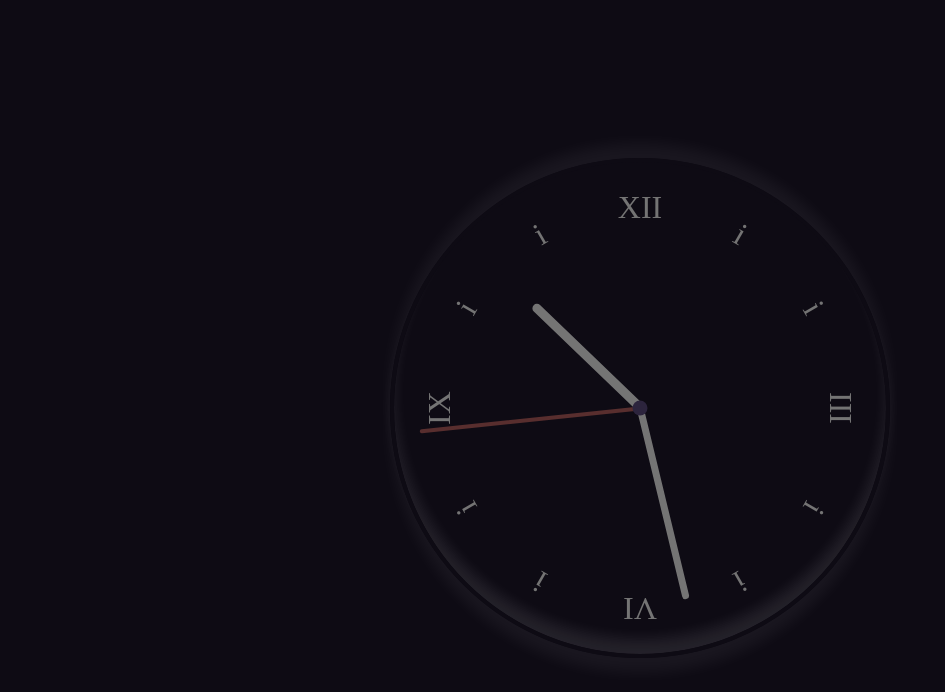
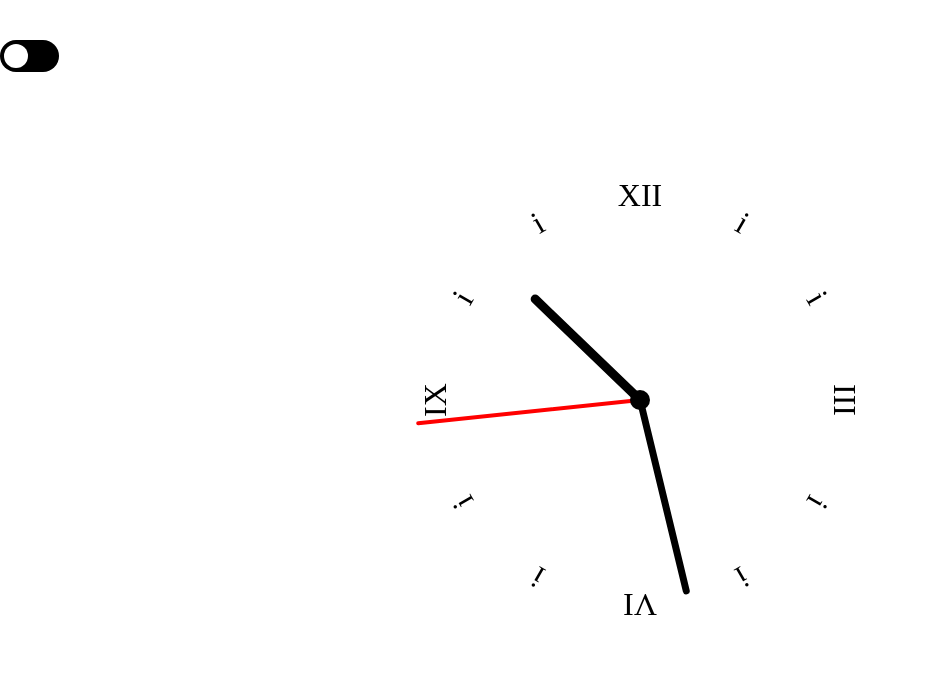
Before and after one commit to jozu2/feb2023-clock, a plain HTML site: page index.html in a window 1280 px wide. Shown: the whole page, without its empty margins (0-945 px from the left). Drawn offline with Linux system fonts and the light colour scheme.

Commit message:
added a darkmode feature

```diff
--- a/index.html
+++ b/index.html
@@ -8,6 +8,15 @@
     <title>Clock</title>
   </head>
   <body>
+    <div class="menu">
+      <div class="toggle-container">
+        <div class="toggle">
+          <div class="toggle-btn"></div>
+        </div>
+      </div>
+    </div>
+
+    <div class="clock-container">
       <div class="clock">
         <div class="hand hour" data-hour-hand></div>
         <div class="hand minute" data-minute-hand></div>
@@ -25,7 +34,7 @@
         <div class="number number11">i</div>
         <div class="number number12">XII</div>
       </div>
-
+    </div>
     <script src="index.js"></script>
   </body>
 </html>
--- a/index.js
+++ b/index.js
@@ -1,6 +1,9 @@
 const hourHand = document.querySelector("[data-hour-hand]");
 const minuteHand = document.querySelector("[data-minute-hand]");
 const secondHand = document.querySelector("[data-second-hand]");
+const toggle = document.querySelector(".toggle");
+const containerClock = document.querySelector(".clock-container");
+const clock = document.querySelector(".clock");
 
 setInterval(setClock, 1000);
 
@@ -20,3 +23,9 @@ function setRotation(element, rotationRatio) {
 }
 
 setClock();
+
+toggle.addEventListener("click", () => {
+  toggle.classList.toggle("active");
+  clock.classList.toggle("active");
+  containerClock.classList.toggle("active");
+});
--- a/style.css
+++ b/style.css
@@ -4,12 +4,22 @@
   box-sizing: border-box;
 }
 body {
-  background-color: rgb(14, 11, 20);
+  margin: 0;
+  padding: 0;
+}
+
+.clock-container {
+  background-color: white;
   display: flex;
   justify-content: center;
   align-items: center;
   min-height: 100vh;
   overflow: hidden;
+  transition: 0.3s;
+}
+.clock-container.active {
+  background-color: rgb(14, 11, 20);
+  transition: 0.3s;
 }
 
 .clock {
@@ -17,24 +27,31 @@ body {
   height: 500px;
   border-radius: 50%;
   position: relative;
-  border: solid 4px rgb(14, 11, 20);
   box-shadow: 0 -15px 15px rgb(255, 255, 255, 0.05),
     inset 0 -15px 15px rgb(255, 255, 255, 0.05),
     0 15px 15px rgb(255, 255, 255, 0.05),
     inset 0 -15px 18px rgb(255, 255, 255, 0.05);
 }
 
+.clock.active {
+  border: solid 4px rgb(14, 11, 20);
+  transition: 1s;
+}
+
 .clock::after {
   content: "";
   position: absolute;
-  width: 15px;
-  height: 15px;
-  background-color: rgb(44, 36, 61);
+  width: 20px;
+  height: 20px;
   top: 50%;
   left: 50%;
   z-index: 11;
   transform: translate(-50%, -50%);
   border-radius: 50%;
+  background-color: black;
+}
+.clock.active::after {
+  background-color: rgb(44, 36, 61);
 }
 
 .clock .number {
@@ -46,6 +63,8 @@ body {
   transform: rotate(var(--rotation));
   font-size: 2em;
   padding-top: 1.7rem;
+}
+.clock.active .number {
   color: rgb(116, 116, 116);
 }
 
@@ -99,6 +118,9 @@ body {
 .clock .hand.second {
   width: 0.25em;
   height: 45%;
+  background-color: rgb(255, 0, 0);
+}
+.clock.active .hand.second {
   background-color: rgb(88, 46, 46);
 }
 
@@ -106,6 +128,9 @@ body {
   --rotation: 10;
   width: 0.55em;
   height: 30%;
+  background-color: rgb(0, 0, 0);
+}
+.clock.active .hand.hour {
   background-color: rgb(116, 116, 116);
 }
 
@@ -113,5 +138,50 @@ body {
   --rotation: 50;
   width: 0.45em;
   height: 40%;
+
+  background-color: rgb(0, 0, 0);
+}
+.clock.active .hand.minute {
   background-color: rgb(116, 116, 116);
 }
+
+.menu {
+  position: fixed;
+  width: 100%;
+  height: 100px;
+  top: 5%;
+}
+
+.menu .toggle-container {
+}
+
+.menu .toggle-container .toggle {
+  position: relative;
+  background-color: black;
+  width: 3.66em;
+  height: 2em;
+  border-radius: 50px;
+  top: 50%;
+  cursor: pointer;
+  transition: 0.53s;
+}
+
+.menu .toggle-container .toggle .toggle-btn {
+  position: absolute;
+  width: 1.55em;
+  height: 1.55em;
+  background-color: white;
+  border-radius: 50%;
+  top: 3.5px;
+  left: 3.5px;
+  transition: 0.53s;
+}
+
+.menu .toggle-container .toggle.active {
+  background-color: rgb(177, 177, 177);
+}
+
+.menu .toggle-container .toggle.active .toggle-btn {
+  background-color: rgb(14, 11, 20);
+  left: 32px;
+}
```
Lines whose indentation alone changed are shown as unchanged.
